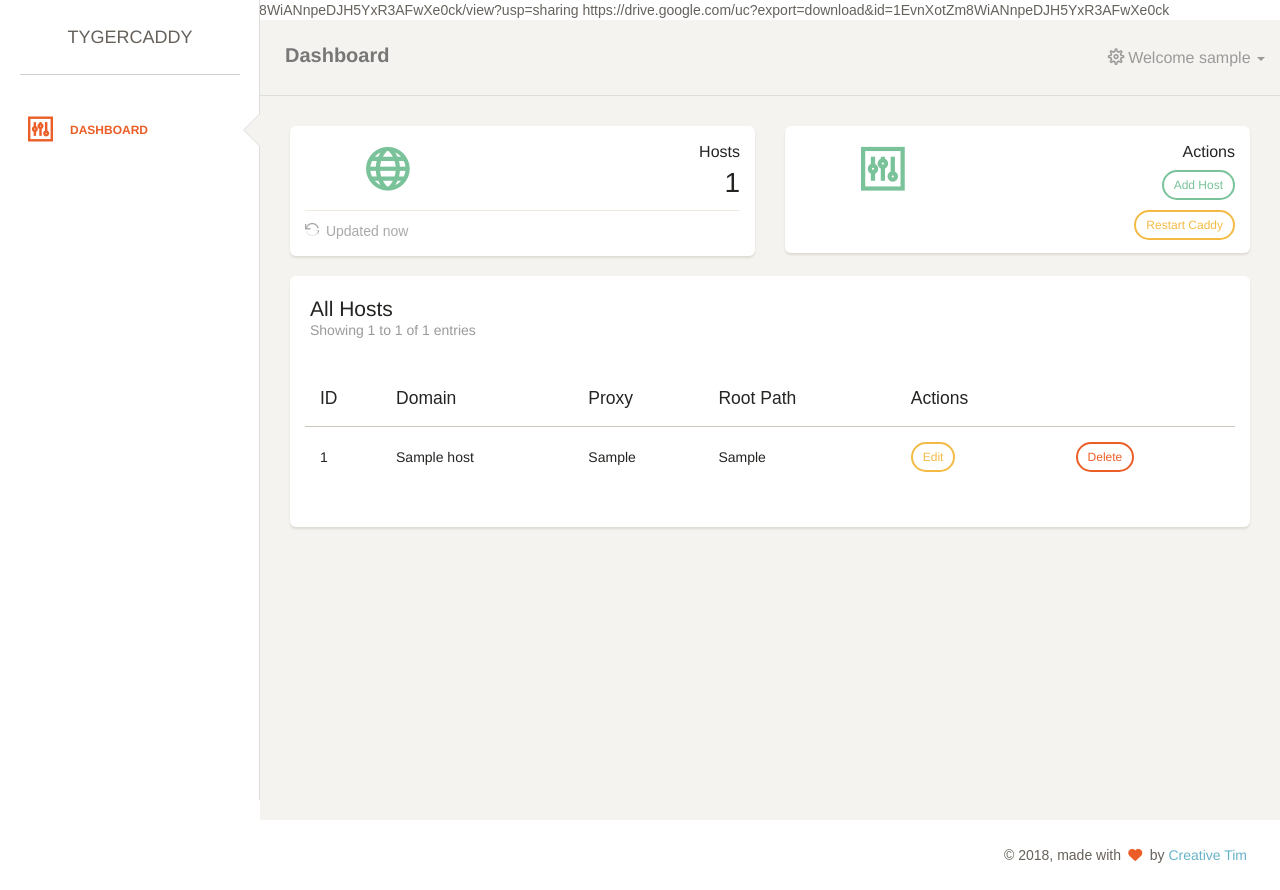
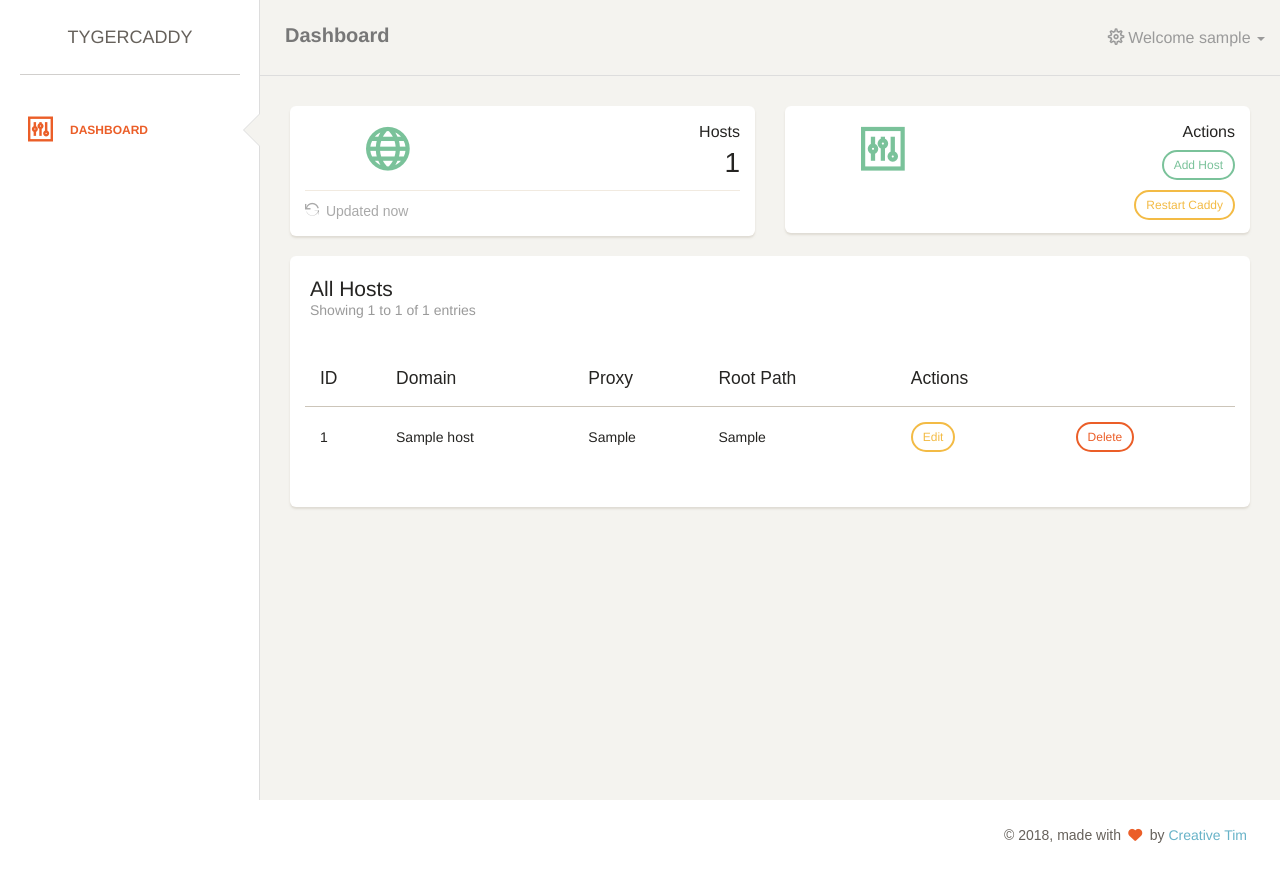
Before and after one commit to itsme-sid/TygerCaddy, a Django app: page /dashboard/ in a window 1280 px wide. After the commit the page ends 843 px from the top, so only its background shows below. Run offline with Django 3.2, Linux system fonts and the light colour scheme; a user stored in the database is signed in; tables that the repository leaves empty hold one stand-in row (values such as "Sample post"); some libraries are stand-ins or nearby versions; some web fonts are replaced.

```diff
--- a/TygerCaddy/templates/base/navs/left_nav.html
+++ b/TygerCaddy/templates/base/navs/left_nav.html
@@ -23,8 +23,3 @@
             </ul>
     	</div>
     </div>
-
-
-
-https://drive.google.com/file/d/1EvnXotZm8WiANnpeDJH5YxR3AFwXe0ck/view?usp=sharing
-https://drive.google.com/uc?export=download&id=1EvnXotZm8WiANnpeDJH5YxR3AFwXe0ck
```
